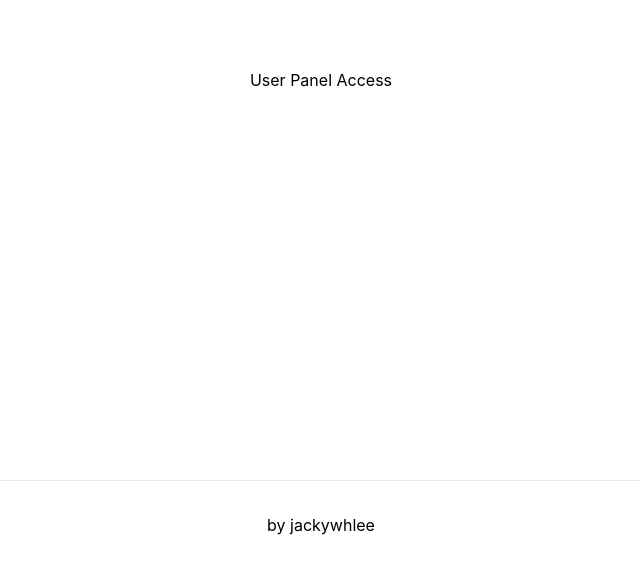
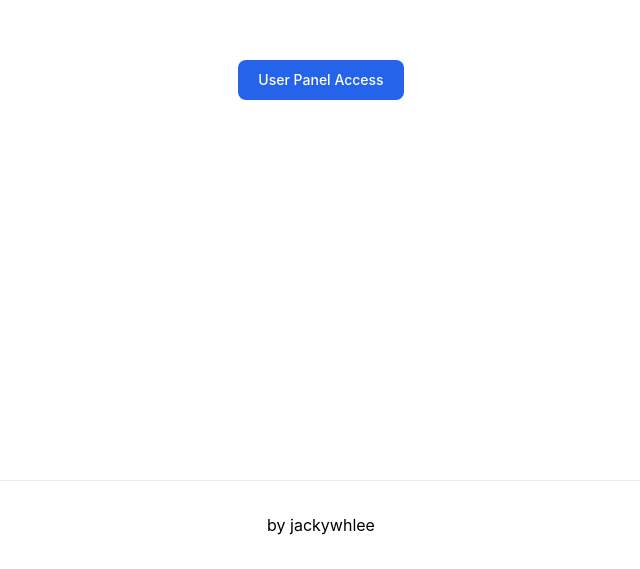
Before and after one commit to cryptokoala4/gfo_user_panel, a Next.js app: page / in a window 1280 px wide. Shown: the part 320-889 px from the top of the page, without its empty margins (319-959 px from the left). Built offline with nearby package versions, Linux system fonts and the light colour scheme.

Commit message:
style entry button to panel

```diff
--- a/pages/index.tsx
+++ b/pages/index.tsx
@@ -2,6 +2,7 @@ import type { NextPage } from "next";
 import Head from "next/head";
 import styles from "../styles/Home.module.css";
 import Link from "next/link";
+import Button from "../components/Button";
 
 const Home: NextPage = () => {
   return (
@@ -13,7 +14,11 @@ const Home: NextPage = () => {
       </Head>
 
       <main className={styles.main}>
-        <Link href="/user-panel">User Panel Access</Link>
+        <Link href="/user-panel">
+          <button className="bg-blue-600 hover:bg-blue-700 focus:ring-blue-800 focus:outline-none text-white font-medium rounded-lg text-sm px-5 py-2.5">
+            User Panel Access
+          </button>
+        </Link>
       </main>
 
       <footer className={styles.footer}>by jackywhlee</footer>
```
